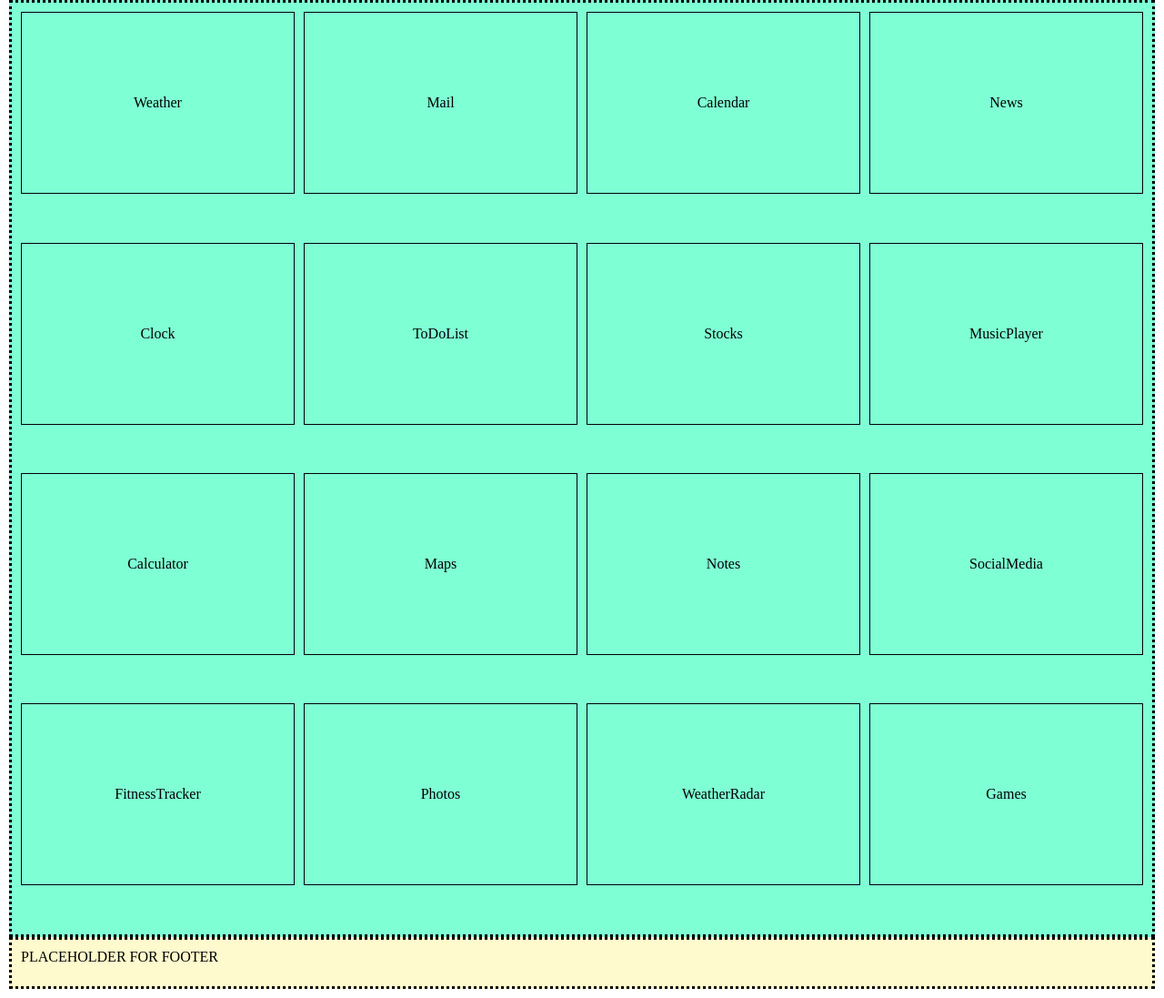
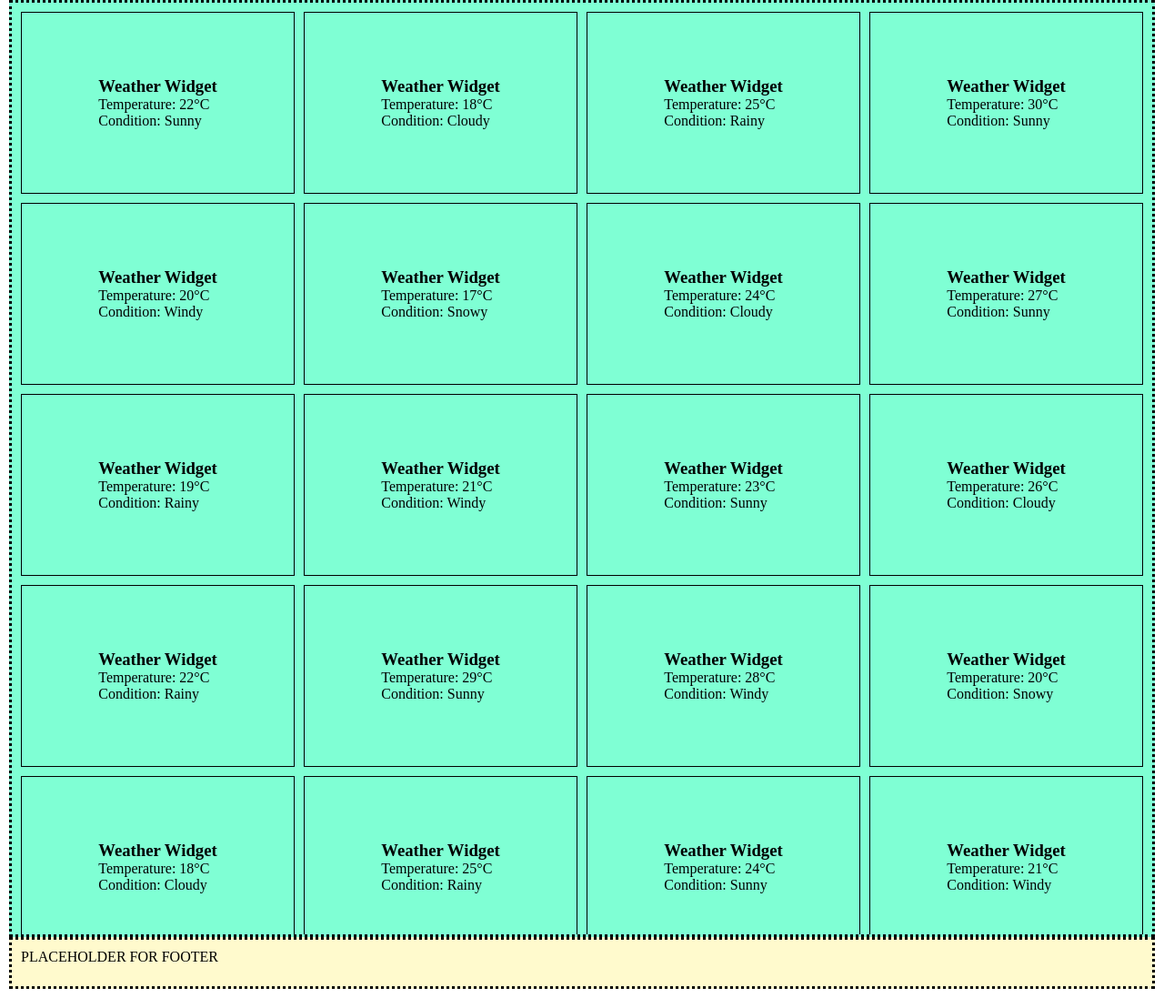
Before and after one commit to MirrorBoys/TheMirror, a Django app: page /theMirror/ in a window 1280 px wide. Shown: the part 67-1164 px from the top of the page at 91% size. Run offline with Django 5.2, Linux system fonts and the light colour scheme.

Commit message:
Added possibility to create different template for each widget

```diff
--- a/src/smartMirrorProject/theMirror/templates/theMirror/index.html
+++ b/src/smartMirrorProject/theMirror/templates/theMirror/index.html
@@ -17,8 +17,10 @@
 
     <main>
         {% if widgets %}
-            {% for widget in widgets %}
-            <div class="grid-item">{{ widget }}</div>
+            {% for widget, details in widgets.items %}
+            <div class="grid-item {{ details.type }}-widget">
+                {% include "theMirror/widgets/"|add:details.type|add:".html" with data=details.data %}
+            </div>
             {% endfor %}
         {% else %}
             <p>No widgets are available.</p>
--- /dev/null
+++ b/src/smartMirrorProject/theMirror/templates/theMirror/widgets/weather.html
@@ -0,0 +1,5 @@
+<div class="weather-widget">
+    <h3>Weather Widget</h3>
+    <p>Temperature: {{ data.temperature }}°C</p>
+    <p>Condition: {{ data.condition }}</p>
+</div>
--- a/src/smartMirrorProject/theMirror/views.py
+++ b/src/smartMirrorProject/theMirror/views.py
@@ -3,24 +3,108 @@ from django.shortcuts import render
 
 
 def index(request):
-    # Example data
+    # Example data with widget types or specific templates
     widgets = {
-        "Weather": 1,
-        "Mail": 2,
-        "Calendar": 3,
-        "News": 4,
-        "Clock": 5,
-        "ToDoList": 6,
-        "Stocks": 7,
-        "MusicPlayer": 8,
-        "Calculator": 9,
-        "Maps": 10,
-        "Notes": 11,
-        "SocialMedia": 12,
-        "FitnessTracker": 13,
-        "Photos": 14,
-        "WeatherRadar": 15,
-        "Games": 16,
+        "Weather_1": {
+            "id": 1,
+            "type": "weather",
+            "data": {"temperature": 22, "condition": "Sunny"},
+        },
+        "Weather_2": {
+            "id": 2,
+            "type": "weather",
+            "data": {"temperature": 18, "condition": "Cloudy"},
+        },
+        "Weather_3": {
+            "id": 3,
+            "type": "weather",
+            "data": {"temperature": 25, "condition": "Rainy"},
+        },
+        "Weather_4": {
+            "id": 4,
+            "type": "weather",
+            "data": {"temperature": 30, "condition": "Sunny"},
+        },
+        "Weather_5": {
+            "id": 5,
+            "type": "weather",
+            "data": {"temperature": 20, "condition": "Windy"},
+        },
+        "Weather_6": {
+            "id": 6,
+            "type": "weather",
+            "data": {"temperature": 17, "condition": "Snowy"},
+        },
+        "Weather_7": {
+            "id": 7,
+            "type": "weather",
+            "data": {"temperature": 24, "condition": "Cloudy"},
+        },
+        "Weather_8": {
+            "id": 8,
+            "type": "weather",
+            "data": {"temperature": 27, "condition": "Sunny"},
+        },
+        "Weather_9": {
+            "id": 9,
+            "type": "weather",
+            "data": {"temperature": 19, "condition": "Rainy"},
+        },
+        "Weather_10": {
+            "id": 10,
+            "type": "weather",
+            "data": {"temperature": 21, "condition": "Windy"},
+        },
+        "Weather_11": {
+            "id": 11,
+            "type": "weather",
+            "data": {"temperature": 23, "condition": "Sunny"},
+        },
+        "Weather_12": {
+            "id": 12,
+            "type": "weather",
+            "data": {"temperature": 26, "condition": "Cloudy"},
+        },
+        "Weather_13": {
+            "id": 13,
+            "type": "weather",
+            "data": {"temperature": 22, "condition": "Rainy"},
+        },
+        "Weather_14": {
+            "id": 14,
+            "type": "weather",
+            "data": {"temperature": 29, "condition": "Sunny"},
+        },
+        "Weather_15": {
+            "id": 15,
+            "type": "weather",
+            "data": {"temperature": 28, "condition": "Windy"},
+        },
+        "Weather_16": {
+            "id": 16,
+            "type": "weather",
+            "data": {"temperature": 20, "condition": "Snowy"},
+        },
+        "Weather_17": {
+            "id": 17,
+            "type": "weather",
+            "data": {"temperature": 18, "condition": "Cloudy"},
+        },
+        "Weather_18": {
+            "id": 18,
+            "type": "weather",
+            "data": {"temperature": 25, "condition": "Rainy"},
+        },
+        "Weather_19": {
+            "id": 19,
+            "type": "weather",
+            "data": {"temperature": 24, "condition": "Sunny"},
+        },
+        "Weather_20": {
+            "id": 20,
+            "type": "weather",
+            "data": {"temperature": 21, "condition": "Windy"},
+        },
     }
     context = {"widgets": widgets}
     return render(request, "theMirror/index.html", context)
```
